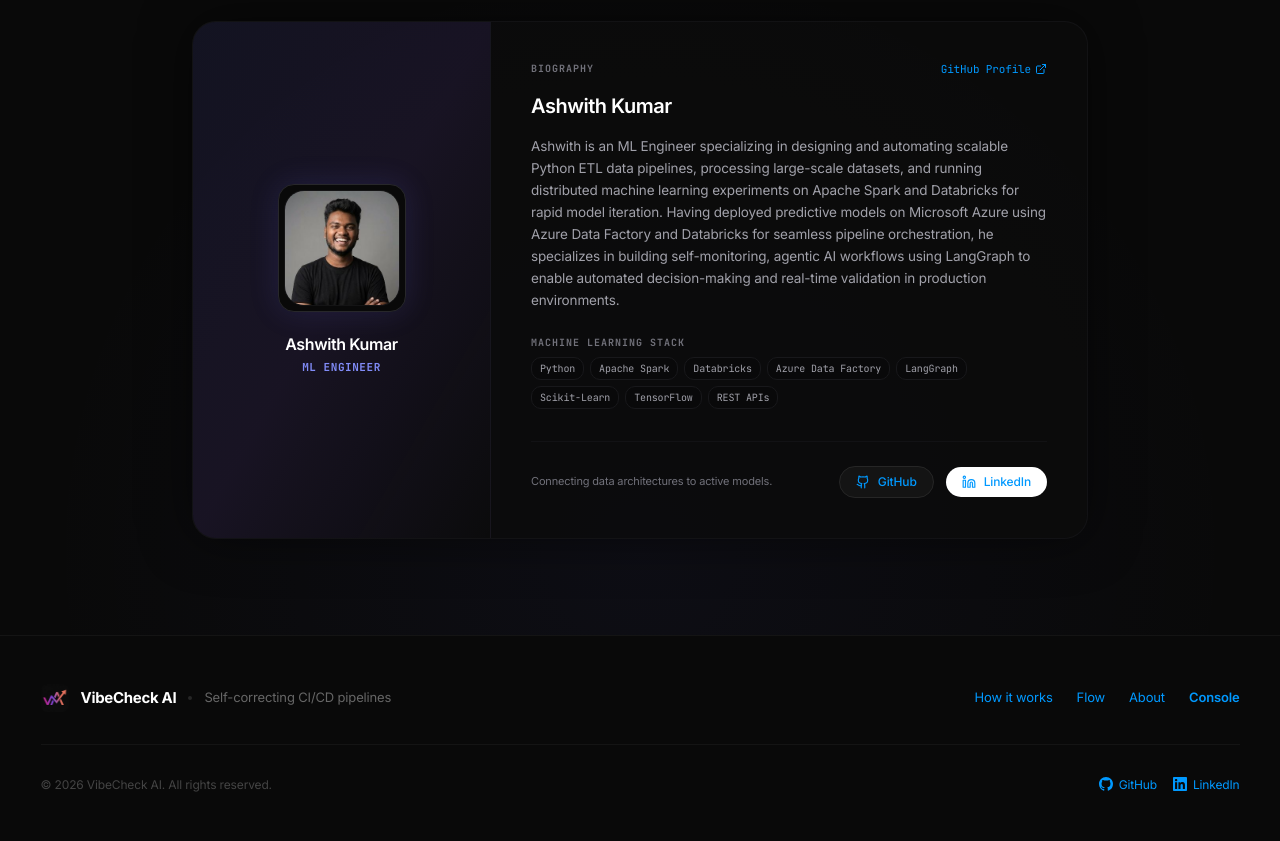
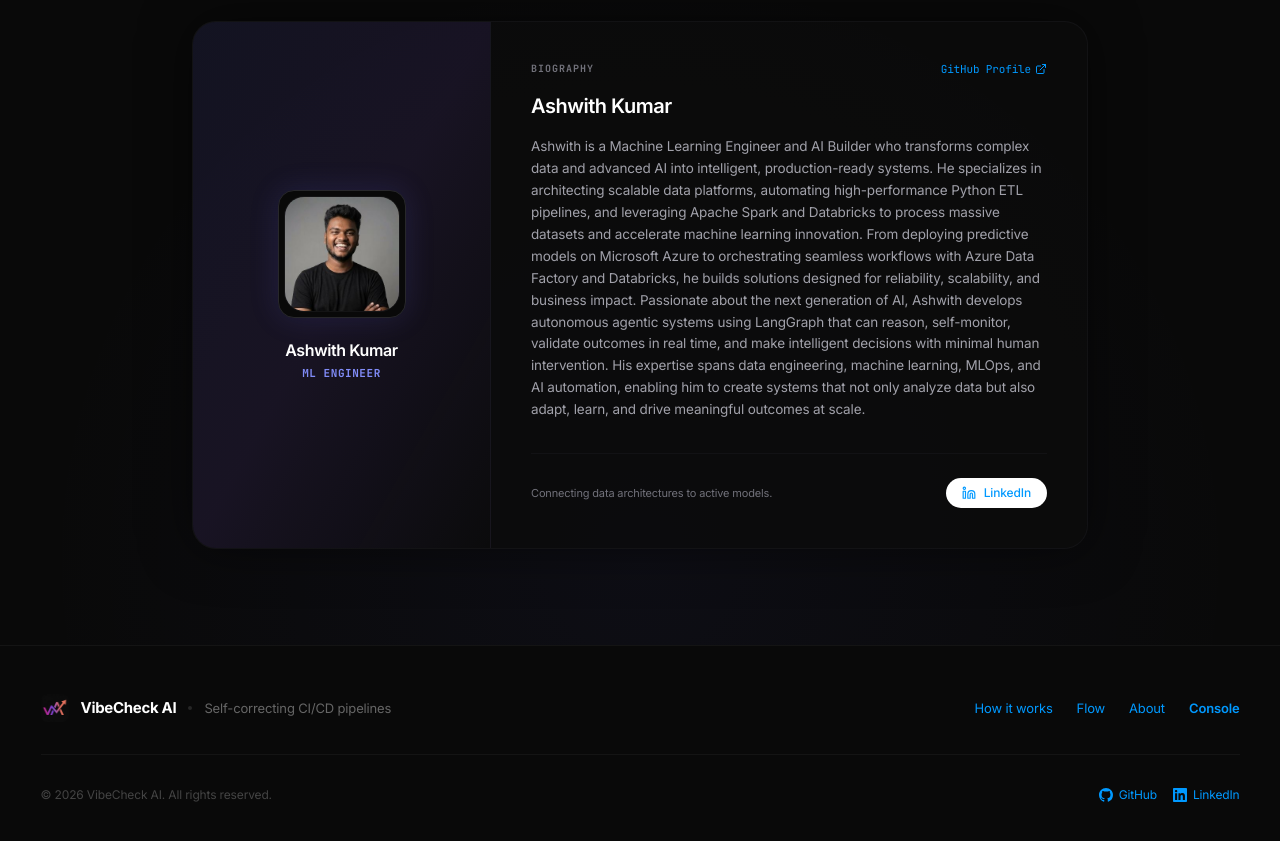
Before and after one commit to Ashwithkumar-1827/vibecheck-ai, a Next.js app: page /about in a window 1280 px wide. Shown: the part 1680-2521 px from the top of the page. Built offline with nearby package versions, Linux system fonts and the light colour scheme.

Commit message:
profile & style: update about page builder profile bio, remove skills tags block, and remove GitHub button

```diff
--- a/pages/about.js
+++ b/pages/about.js
@@ -289,18 +289,8 @@
                   <h3 className="text-xl font-semibold text-white tracking-tight">Ashwith Kumar</h3>
 
                   <p className="text-[13.5px] text-zinc-400 leading-relaxed">
-                    Ashwith is an ML Engineer specializing in designing and automating scalable Python ETL data pipelines, processing large-scale datasets, and running distributed machine learning experiments on Apache Spark and Databricks for rapid model iteration. Having deployed predictive models on Microsoft Azure using Azure Data Factory and Databricks for seamless pipeline orchestration, he specializes in building self-monitoring, agentic AI workflows using LangGraph to enable automated decision-making and real-time validation in production environments.
+                    Ashwith is a Machine Learning Engineer and AI Builder who transforms complex data and advanced AI into intelligent, production-ready systems. He specializes in architecting scalable data platforms, automating high-performance Python ETL pipelines, and leveraging Apache Spark and Databricks to process massive datasets and accelerate machine learning innovation. From deploying predictive models on Microsoft Azure to orchestrating seamless workflows with Azure Data Factory and Databricks, he builds solutions designed for reliability, scalability, and business impact. Passionate about the next generation of AI, Ashwith develops autonomous agentic systems using LangGraph that can reason, self-monitor, validate outcomes in real time, and make intelligent decisions with minimal human intervention. His expertise spans data engineering, machine learning, MLOps, and AI automation, enabling him to create systems that not only analyze data but also adapt, learn, and drive meaningful outcomes at scale.
                   </p>
-
-                  {/* Skills tags */}
-                  <div className="pt-2">
-                    <span className="text-[10px] font-mono uppercase tracking-widest text-zinc-500 font-bold block mb-2">Machine Learning Stack</span>
-                    <div className="flex flex-wrap gap-1.5">
-                      {['Python', 'Apache Spark', 'Databricks', 'Azure Data Factory', 'LangGraph', 'Scikit-Learn', 'TensorFlow', 'REST APIs'].map((tech) => (
-                        <span key={tech} className="px-2 py-1 rounded-md bg-zinc-950/80 border border-zinc-900 text-[10px] font-mono text-zinc-400">{tech}</span>
-                      ))}
-                    </div>
-                  </div>
                 </div>
 
                 {/* Social Actions row */}
@@ -309,16 +299,6 @@
                     Connecting data architectures to active models.
                   </div>
                   <div className="flex items-center gap-3">
-                    <a
-                      href="https://github.com/Ashwithkumar-1827"
-                      target="_blank"
-                      rel="noopener noreferrer"
-                      className="btn-secondary flex items-center gap-2"
-                      style={{ padding: '8px 16px', fontSize: '12px' }}
-                    >
-                      <Github className="h-3.5 w-3.5" />
-                      GitHub
-                    </a>
                     <a
                       href="https://www.linkedin.com/in/madishetti-ashwith-kumar"
                       target="_blank"
```
